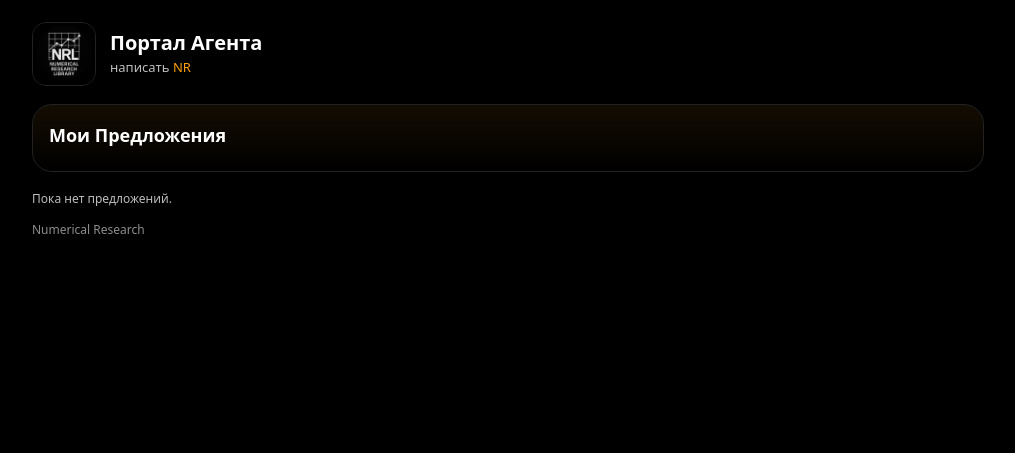
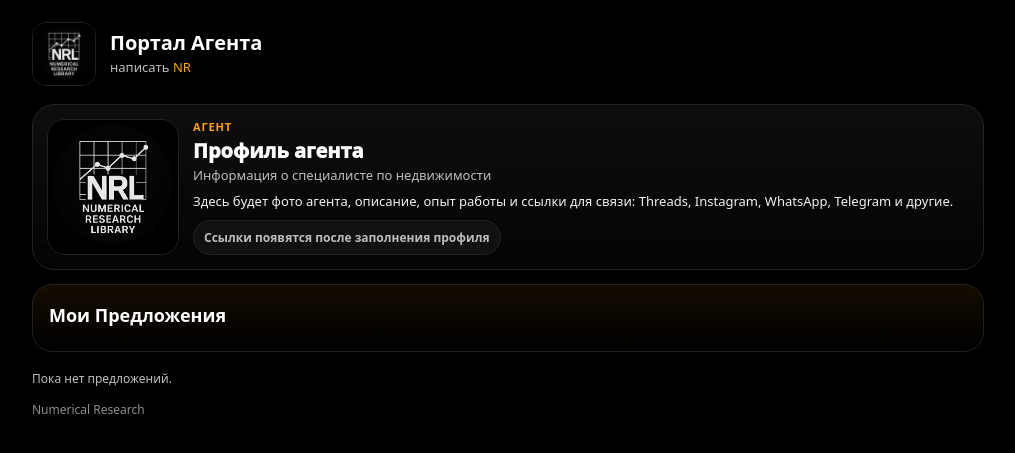
Before and after one commit to DIF-dk2024/nr-agent, a Flask app: page / in a window 1280 px wide. Shown: the top 453 px of the page, without its empty margins (132-1147 px from the left). Run offline with Flask 3, Linux system fonts and the light colour scheme.

Commit message:
Add files via upload

```diff
--- a/templates/index.html
+++ b/templates/index.html
@@ -51,6 +51,8 @@
     .agent-links{display:flex;gap:8px;flex-wrap:wrap;}
     .agent-link{display:inline-flex;align-items:center;justify-content:center;border:1px solid var(--border);background:#111;color:#fff;text-decoration:none;border-radius:999px;padding:8px 10px;font-size:12px;font-weight:850;}
     .agent-link:hover{border-color:rgba(255,159,10,.55);}
+    .agent-link-muted{color:var(--muted);cursor:default;}
+    .agent-link-muted:hover{border-color:var(--border);}
     @media(max-width:720px){
       .agent-card{flex-direction:column;}
       .agent-photo{width:100%;aspect-ratio:16/10;flex-basis:auto;}
@@ -188,30 +190,32 @@
       </div>
     </div>
 
-    {% if agent_profile and agent_profile.has_content %}
     <section class="agent-card" aria-label="Профиль агента">
       <div class="agent-photo">
-          {% if agent_profile.photo %}
+        {% if agent_profile and agent_profile.photo %}
           <img src="{{ url_for('uploads', sid='_agent_profile', filename=agent_profile.photo) }}" alt="Фото агента" loading="lazy">
         {% else %}
-            <img src="/static/logo.jpeg" alt="Профиль агента" loading="lazy">
+          <img src="/static/logo.jpeg" alt="Фото агента" loading="lazy">
         {% endif %}
       </div>
       <div class="agent-info">
         <div class="agent-kicker">Агент</div>
-          {% if agent_profile.name %}<h2 class="agent-name">{{ agent_profile.name }}</h2>{% endif %}
-          {% if agent_profile.role %}<div class="agent-role">{{ agent_profile.role }}</div>{% endif %}
-          {% if agent_profile.bio %}<div class="agent-bio">{{ agent_profile.bio }}</div>{% endif %}
-          {% if agent_profile.links and agent_profile.links|length %}
+        <h2 class="agent-name">{{ agent_profile.name if agent_profile and agent_profile.name else 'Профиль агента' }}</h2>
+        <div class="agent-role">{{ agent_profile.role if agent_profile and agent_profile.role else 'Информация о специалисте по недвижимости' }}</div>
+        <div class="agent-bio">{{ agent_profile.bio if agent_profile and agent_profile.bio else 'Здесь будет фото агента, описание, опыт работы и ссылки для связи: Threads, Instagram, WhatsApp, Telegram и другие.' }}</div>
+        {% if agent_profile and agent_profile.links and agent_profile.links|length %}
           <div class="agent-links">
             {% for link in agent_profile.links %}
               <a class="agent-link" href="{{ link.url }}" target="_blank" rel="noreferrer">{{ link.label }}</a>
             {% endfor %}
           </div>
+        {% else %}
+          <div class="agent-links">
+            <span class="agent-link agent-link-muted">Ссылки появятся после заполнения профиля</span>
+          </div>
         {% endif %}
       </div>
     </section>
-    {% endif %}
 
     <div class="hero">
       <h2>Мои Предложения</h2>
```
Lines whose indentation alone changed are shown as unchanged.
